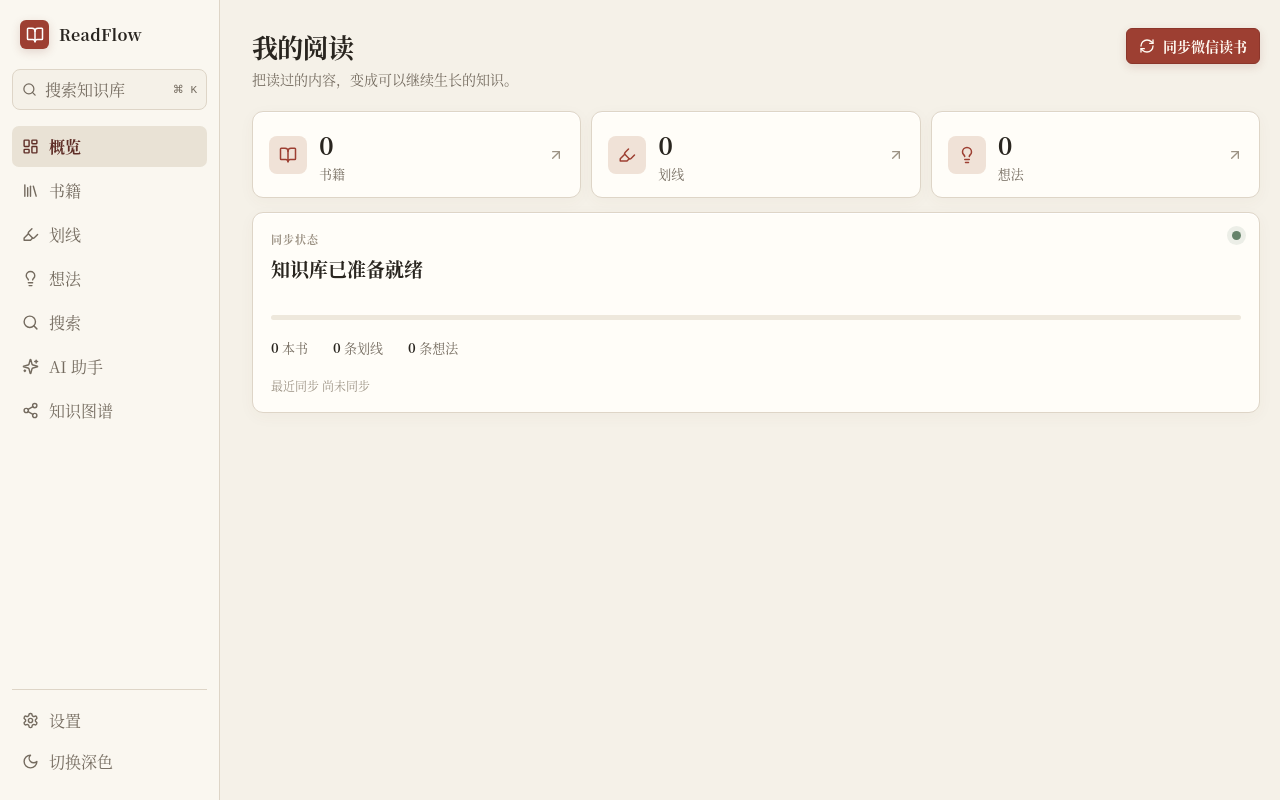
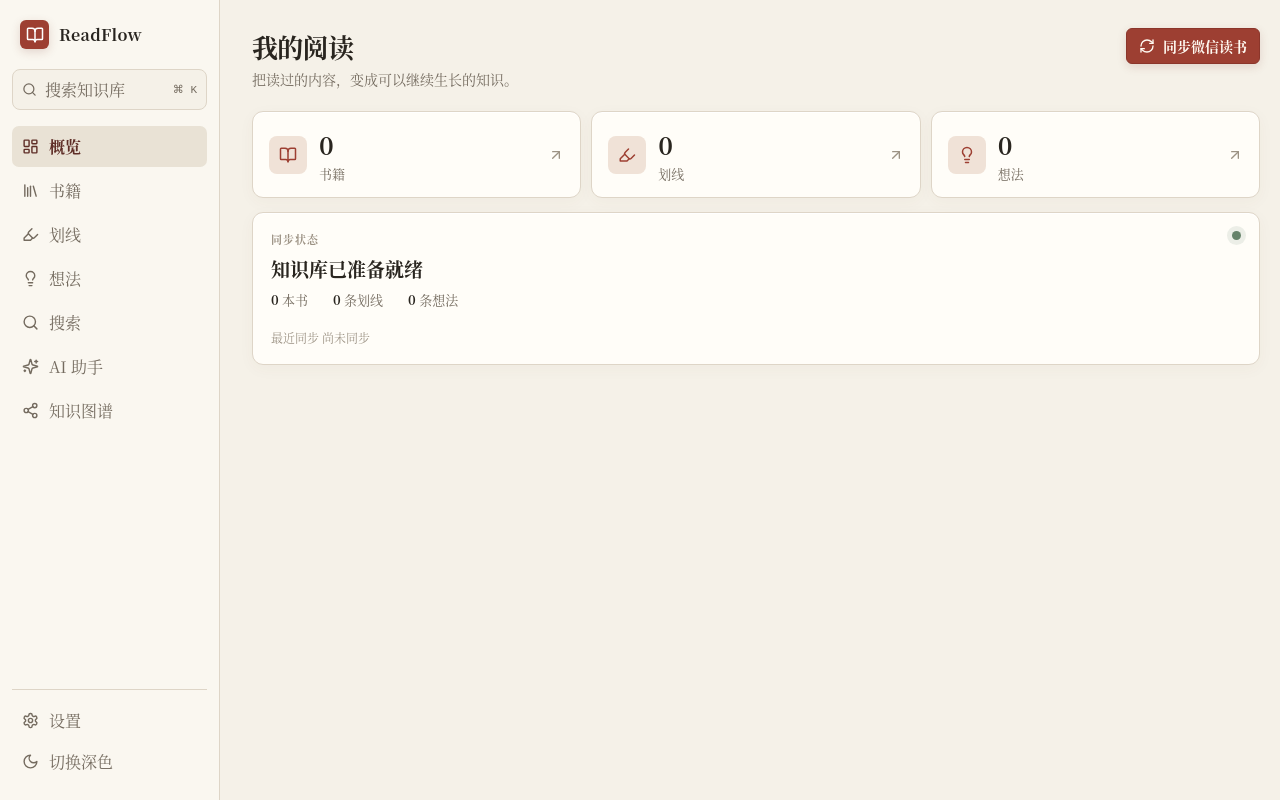
Before and after one commit to fengjutian/reader-knowledge, a React (Vite) app: page / in a window 1280 px wide. Built offline with nearby package versions, Linux system fonts and the light colour scheme.

Commit message:
feat: implement web worker for knowledge graph analysis; optimize data processing and improve UI responsiveness

```diff
--- a/src/pages/Books.tsx
+++ b/src/pages/Books.tsx
@@ -58,7 +58,7 @@ export function Books() {
     {!loading && error && <div className="notes-loading">读取书架失败：{error}</div>}
     {!loading && !error && items.length === 0 && <div className="notes-loading">书架暂时为空，可返回概览同步微信读书。</div>}
     {!loading && !error && items.length > 0 && filtered.length === 0 && <div className="notes-loading">没有符合当前筛选条件的书籍。</div>}
-    {!loading && !error && <section className="book-grid">{visible.map(book => <article className="book-card" key={book.id} role="button" tabIndex={0} onClick={() => openBook(book.id)} onKeyDown={event => { if (event.key === "Enter") openBook(book.id); }}><div className="book-cover"><span>{book.title}</span>{book.cover && <img src={book.cover} alt="" loading="lazy" referrerPolicy="no-referrer" onError={event => { event.currentTarget.style.display = "none"; }} />}</div><div><h3>{book.title}</h3><p>{book.author}</p><small>{book.highlightCount} 条划线 · {book.thoughtCount} 条想法</small><div className="book-progress"><i style={{ width: `${book.progress}%` }} /></div></div></article>)}</section>}
+    {!loading && !error && <section className="book-grid">{visible.map(book => { const progress = Math.min(100, Math.max(0, Math.round(book.progress))); return <article className="book-card" key={book.id} role="button" tabIndex={0} onClick={() => openBook(book.id)} onKeyDown={event => { if (event.key === "Enter") openBook(book.id); }}><div className="book-cover"><span>{book.title}</span>{book.cover && <img src={book.cover} alt="" loading="lazy" referrerPolicy="no-referrer" onError={event => { event.currentTarget.style.display = "none"; }} />}</div><div><h3>{book.title}</h3><p>{book.author}</p><small>{book.highlightCount} 条划线 · {book.thoughtCount} 条想法</small>{progress > 0 && <div className="book-progress-wrap" aria-label={`阅读进度 ${progress}%`}><div className="book-progress-label"><span>阅读进度</span><strong>{progress}%</strong></div><div className="book-progress"><i style={{ width: `${progress}%` }} /></div></div>}</div></article>; })}</section>}
     {!loading && !error && visibleCount < filtered.length && <div className="book-load-more"><Button variant="secondary" onClick={() => setVisibleCount(count => count + 80)}>继续加载（剩余 {filtered.length - visibleCount} 本）</Button></div>}
   </>;
 }
--- a/src/pages/Dashboard.tsx
+++ b/src/pages/Dashboard.tsx
@@ -9,10 +9,11 @@ import type { DashboardStats } from "../types/domain";
 
 export function Dashboard() {
   const [stats, setStats] = useState<DashboardStats>({books:0,highlights:0,thoughts:0}); const sync = useSyncStore(); useEffect(() => { api.dashboard().then(setStats) }, [sync.status]);
+  const syncing = sync.status === "reading" || sync.status === "processing";
   const live = sync.status === "processing" || sync.status === "complete";
   const cards = [{ label:"书籍", value:live?sync.books:stats.books, icon:BookOpen },{label:"划线",value:live?sync.highlights:stats.highlights,icon:Highlighter},{label:"想法",value:live?sync.thoughts:stats.thoughts,icon:Lightbulb}];
   return <><PageHeader title="我的阅读" subtitle="把读过的内容，变成可以继续生长的知识。" actions={<Button icon={<RefreshCw size={16} className={sync.status === "reading" || sync.status === "processing" ? "spin" : ""}/>} onClick={sync.run} disabled={sync.status === "reading" || sync.status === "processing"}>同步微信读书</Button>}/>
     <section className="stats-grid">{cards.map((c,i)=><motion.article className="stat-card" key={c.label} initial={{opacity:0,y:10}} animate={{opacity:1,y:0}} transition={{delay:i*.06}}><div className="stat-card__icon"><c.icon size={18}/></div><strong>{c.value.toLocaleString()}</strong><span>{c.label}</span><ArrowUpRight size={16}/></motion.article>)}</section>
-    <section className="dashboard-grid"><article className="panel sync-panel"><div className="panel-title"><div><span className="eyebrow">同步状态</span><h2>{sync.status === "complete" ? "所有内容已是最新" : sync.message || "知识库已准备就绪"}</h2></div><span className={`status-dot status-dot--${sync.status}`}/></div><div className={`progress ${sync.status === "reading" ? "progress--active" : ""}`}><motion.div animate={{width:sync.status === "reading" ? "8%" : `${sync.progress}%`}}/></div><div className="sync-numbers"><span><strong>{live ? sync.books : stats.books}</strong> 本书</span><span><strong>{live ? sync.highlights : stats.highlights}</strong> 条划线</span><span><strong>{live ? sync.thoughts : stats.thoughts}</strong> 条想法</span></div><p>最近同步 {stats.lastSyncedAt || "尚未同步"}</p></article></section>
+    <section className="dashboard-grid"><article className="panel sync-panel"><div className="panel-title"><div><span className="eyebrow">同步状态</span><h2>{sync.status === "complete" ? "所有内容已是最新" : sync.message || "知识库已准备就绪"}</h2></div><span className={`status-dot status-dot--${sync.status}`}/></div>{syncing && <div className="sync-progress-wrap"><div className="sync-progress-label"><span>{sync.message || "正在同步"}</span><strong>{Math.round(sync.progress)}%</strong></div><div className={`progress ${sync.status === "reading" ? "progress--active" : ""}`}><motion.div animate={{width:sync.status === "reading" ? "8%" : `${sync.progress}%`}}/></div></div>}<div className="sync-numbers"><span><strong>{live ? sync.books : stats.books}</strong> 本书</span><span><strong>{live ? sync.highlights : stats.highlights}</strong> 条划线</span><span><strong>{live ? sync.thoughts : stats.thoughts}</strong> 条想法</span></div><p>最近同步 {stats.lastSyncedAt || "尚未同步"}</p></article></section>
   </>;
 }
--- a/src/pages/KnowledgeGraph.tsx
+++ b/src/pages/KnowledgeGraph.tsx
@@ -1,5 +1,5 @@
 import { BookOpen, Focus, Link2, Search, Share2, X } from "lucide-react";
-import { useEffect, useMemo, useState } from "react";
+import { useEffect, useMemo, useRef, useState } from "react";
 import { api } from "../api/tauri";
 import { PageHeader } from "../components/ui/PageHeader";
 import { useAppStore } from "../stores/app";
@@ -9,78 +9,33 @@ type Node = Book & { x: number; y: number };
 type Edge = { id: string; from: string; to: string; score: number; keywords: string[] };
 type Strength = "all" | "strong" | "balanced" | "broad";
 const W = 1000, H = 650;
-const LIMITS = { all: { books: Infinity, edges: Infinity, neighbors: 3 }, strong: { books: 20, edges: 20, neighbors: 1 }, balanced: { books: 28, edges: 38, neighbors: 2 }, broad: { books: 36, edges: 60, neighbors: 3 } };
-const STOP = new Set(["我们","你们","他们","这个","那个","一个","什么","就是","因为","所以","但是","如果","可以","没有","不是","已经","自己","这种","这样","以及","对于","进行","需要","可能","时候","这里","其中","那些","这些"]);
 const short = (value: string, size: number) => value.length > size ? `${value.slice(0, size)}…` : value;
-
-function terms(text: string) {
-  const clean = text.toLowerCase().replace(/[\s\p{P}\p{S}\d]+/gu, " ");
-  const result: string[] = [];
-  for (const block of clean.match(/[\u3400-\u9fff]{2,}/g) ?? []) for (let i = 0; i < block.length - 1; i += 1) {
-    const word = block.slice(i, i + 2); if (!STOP.has(word)) result.push(word);
-  }
-  return result.concat(clean.match(/[a-z]{3,}/g) ?? []);
-}
-
-function vectors(books: Book[], notes: Note[]) {
-  const documents = books.map(book => terms(`${book.title} ${book.title} ${book.author} ${notes.filter(note => note.bookId === book.id).map(note => `${note.chapter} ${note.content}`).join(" ").slice(0, 30000)}`));
-  const frequency = new Map<string, number>();
-  documents.forEach(document => new Set(document).forEach(word => frequency.set(word, (frequency.get(word) ?? 0) + 1)));
-  return documents.map(document => {
-    const counts = new Map<string, number>(); document.forEach(word => counts.set(word, (counts.get(word) ?? 0) + 1));
-    const vector = new Map<string, number>(); counts.forEach((count, word) => { const f = frequency.get(word) ?? 1; if (f < books.length * .55) vector.set(word, (1 + Math.log(count)) * Math.log(1 + books.length / f)); });
-    return vector;
-  });
-}
-
-function compare(a: Map<string, number>, b: Map<string, number>) {
-  let dot = 0, al = 0, bl = 0; a.forEach(v => { al += v * v; }); b.forEach(v => { bl += v * v; });
-  const shared = [...a].filter(([word]) => b.has(word)).map(([word, value]) => ({ word, weight: value * (b.get(word) ?? 0) })).sort((x, y) => y.weight - x.weight);
-  shared.forEach(item => { dot += item.weight; });
-  return { score: dot / (Math.sqrt(al * bl) || 1), keywords: shared.slice(0, 5).map(item => item.word) };
-}
-
-function position(nodes: Node[], edges: Edge[]) {
-  const points = nodes.map((_, i) => ({ x: W / 2 + Math.cos(i * 2.4) * (80 + 7 * i), y: H / 2 + Math.sin(i * 2.4) * (60 + 5 * i) }));
-  const steps = nodes.length > 80 ? 55 : nodes.length > 45 ? 90 : 150;
-  for (let step = 0; step < steps; step += 1) {
-    const forces = points.map(() => ({ x: 0, y: 0 }));
-    for (let a = 0; a < points.length; a += 1) for (let b = a + 1; b < points.length; b += 1) {
-      const dx = points[a].x - points[b].x, dy = points[a].y - points[b].y, d = Math.max(24, Math.hypot(dx, dy)), push = 1100 / (d * d);
-      forces[a].x += dx / d * push; forces[a].y += dy / d * push; forces[b].x -= dx / d * push; forces[b].y -= dy / d * push;
-    }
-    edges.forEach(edge => { const a = nodes.findIndex(n => n.id === edge.from), b = nodes.findIndex(n => n.id === edge.to); if (a < 0 || b < 0) return; const dx = points[b].x - points[a].x, dy = points[b].y - points[a].y, pull = (Math.hypot(dx, dy) - 135) * .0018; forces[a].x += dx * pull; forces[a].y += dy * pull; forces[b].x -= dx * pull; forces[b].y -= dy * pull; });
-    points.forEach((p, i) => { forces[i].x += (W / 2 - p.x) * .0008; forces[i].y += (H / 2 - p.y) * .0008; p.x = Math.max(55, Math.min(W - 55, p.x + forces[i].x * 5)); p.y = Math.max(55, Math.min(H - 65, p.y + forces[i].y * 5)); });
-  }
-  return nodes.map((node, i) => ({ ...node, ...points[i] }));
-}
-
-function buildGraph(allBooks: Book[], notes: Note[], strength: Strength) {
-  const limit = LIMITS[strength];
-  const sortedBooks = [...allBooks].sort((a, b) => b.highlightCount + b.thoughtCount - a.highlightCount - a.thoughtCount);
-  const books = Number.isFinite(limit.books) ? sortedBooks.slice(0, limit.books) : sortedBooks;
-  const bookVectors = vectors(books, notes), candidates: Edge[] = [];
-  books.forEach((book, a) => books.slice(a + 1).forEach((other, offset) => { const relation = compare(bookVectors[a], bookVectors[a + offset + 1]); if (relation.keywords.length >= 2 && relation.score > .015) candidates.push({ id: `${book.id}:${other.id}`, from: book.id, to: other.id, ...relation }); }));
-  candidates.sort((a, b) => b.score - a.score); const degree = new Map<string, number>();
-  const connected = candidates.filter(edge => { if ((degree.get(edge.from) ?? 0) >= limit.neighbors && (degree.get(edge.to) ?? 0) >= limit.neighbors) return false; degree.set(edge.from, (degree.get(edge.from) ?? 0) + 1); degree.set(edge.to, (degree.get(edge.to) ?? 0) + 1); return true; });
-  const edges = Number.isFinite(limit.edges) ? connected.slice(0, limit.edges) : connected;
-  return { nodes: position(books.map(book => ({ ...book, x: 0, y: 0 })), edges), edges };
-}
 
 export function KnowledgeGraph() {
   const [books, setBooks] = useState<Book[]>([]), [notes, setNotes] = useState<Note[]>([]), [loading, setLoading] = useState(true);
+  const [analyzing, setAnalyzing] = useState(false), [graph, setGraph] = useState<{ nodes: Node[]; edges: Edge[] }>({ nodes: [], edges: [] });
   const [error, setError] = useState(""), [query, setQuery] = useState(""), [strength, setStrength] = useState<Strength>("all");
   const [selectedId, setSelectedId] = useState<string>(), [edgeId, setEdgeId] = useState<string>(), [focusId, setFocusId] = useState<string>();
   const openBook = useAppStore(state => state.openBook);
+  const workerRef = useRef<Worker | null>(null);
   useEffect(() => { Promise.all([api.books(), api.notes()]).then(([b, n]) => { setBooks(b); setNotes(n); }).catch(reason => setError(reason instanceof Error ? reason.message : String(reason))).finally(() => setLoading(false)); }, []);
-  const graph = useMemo(() => buildGraph(books, notes, strength), [books, notes, strength]);
+  useEffect(() => {
+    if (loading || error) return;
+    workerRef.current?.terminate();
+    const worker = new Worker(new URL("../workers/knowledgeGraph.worker.ts", import.meta.url), { type: "module" });
+    workerRef.current = worker; setAnalyzing(true);
+    worker.onmessage = (event: MessageEvent<{ nodes: Node[]; edges: Edge[] }>) => { setGraph(event.data); setAnalyzing(false); };
+    worker.onerror = event => { setError(event.message || "关系分析失败"); setAnalyzing(false); };
+    worker.postMessage({ books, notes, strength });
+    return () => worker.terminate();
+  }, [books, notes, strength, loading, error]);
   const selected = graph.nodes.find(node => node.id === selectedId), selectedEdge = graph.edges.find(edge => edge.id === edgeId);
   const focus = useMemo(() => !focusId ? new Set(graph.nodes.map(node => node.id)) : new Set([focusId, ...graph.edges.filter(edge => edge.from === focusId || edge.to === focusId).flatMap(edge => [edge.from, edge.to])]), [focusId, graph]);
   const q = query.trim().toLowerCase();
   return <div className="knowledge-graph-page"><PageHeader title="书籍关系图谱" subtitle="从你的划线与想法中，发现书与书之间的共同主题。" />
     <div className="graph-toolbar"><label className="graph-search"><Search size={16}/><input value={query} onChange={e => setQuery(e.target.value)} placeholder="搜索书名或作者" /></label><label className="graph-strength"><Link2 size={14}/><span>关联范围</span><select value={strength} onChange={e => { setStrength(e.target.value as Strength); setFocusId(undefined); }}><option value="all">全部书籍</option><option value="strong">核心关联</option><option value="balanced">均衡</option><option value="broad">更多关联</option></select></label>{focusId && <button className="graph-reset" onClick={() => setFocusId(undefined)}><X size={14}/>查看全部</button>}<span>{graph.nodes.length} / {books.length} 本书 · {graph.edges.length} 条关系</span></div>
-    <section className="graph-shell">{loading && <div className="graph-state">正在分析书籍之间的联系…</div>}{!loading && error && <div className="graph-state"><Share2/><strong>暂时无法生成图谱</strong><span>{error}</span></div>}{!loading && !error && !graph.nodes.length && <div className="graph-state"><Share2/><strong>还没有发现可靠的书籍关系</strong><span>更多划线与想法会让关联分析更加准确。</span></div>}
-      {!loading && !error && !!graph.nodes.length && <svg className="knowledge-graph" viewBox={`0 0 ${W} ${H}`} role="img" aria-label="书籍关系图谱"><g className="graph-edges">{graph.edges.map(edge => { const from = graph.nodes.find(n => n.id === edge.from)!, to = graph.nodes.find(n => n.id === edge.to)!; return <g key={edge.id} className={`graph-relation${edgeId === edge.id ? " selected" : ""}${!focus.has(edge.from) || !focus.has(edge.to) ? " dimmed" : ""}`} onClick={() => { setEdgeId(edge.id); setSelectedId(undefined); }}><line x1={from.x} y1={from.y} x2={to.x} y2={to.y} style={{ strokeWidth: 1.2 + edge.score * 8 }}/><line className="graph-relation__hit" x1={from.x} y1={from.y} x2={to.x} y2={to.y}/></g>; })}</g>{graph.nodes.map(node => <g key={node.id} className={`graph-node graph-node--book${selectedId === node.id ? " selected" : ""}${!focus.has(node.id) || (!!q && !`${node.title}${node.author}`.toLowerCase().includes(q)) ? " dimmed" : ""}`} transform={`translate(${node.x} ${node.y})`} onClick={() => { setSelectedId(node.id); setEdgeId(undefined); }} role="button" tabIndex={0}><circle r={24 + Math.min(9, Math.log2(node.highlightCount + node.thoughtCount + 1) * 1.8)}/><BookOpen size={18} x={-9} y={-9}/><text y="45" textAnchor="middle">{short(node.title, 10)}</text></g>)}</svg>}
+    <section className="graph-shell">{(loading || analyzing) && <div className="graph-state">正在后台分析书籍之间的联系…<span>你可以继续使用其他页面</span></div>}{!loading && error && <div className="graph-state"><Share2/><strong>暂时无法生成图谱</strong><span>{error}</span></div>}{!loading && !analyzing && !error && !graph.nodes.length && <div className="graph-state"><Share2/><strong>还没有发现可靠的书籍关系</strong><span>更多划线与想法会让关联分析更加准确。</span></div>}
+      {!loading && !analyzing && !error && !!graph.nodes.length && <svg className="knowledge-graph" viewBox={`0 0 ${W} ${H}`} role="img" aria-label="书籍关系图谱"><g className="graph-edges">{graph.edges.map(edge => { const from = graph.nodes.find(n => n.id === edge.from)!, to = graph.nodes.find(n => n.id === edge.to)!; return <g key={edge.id} className={`graph-relation${edgeId === edge.id ? " selected" : ""}${!focus.has(edge.from) || !focus.has(edge.to) ? " dimmed" : ""}`} onClick={() => { setEdgeId(edge.id); setSelectedId(undefined); }}><line x1={from.x} y1={from.y} x2={to.x} y2={to.y} style={{ strokeWidth: 1.2 + edge.score * 8 }}/><line className="graph-relation__hit" x1={from.x} y1={from.y} x2={to.x} y2={to.y}/></g>; })}</g>{graph.nodes.map(node => <g key={node.id} className={`graph-node graph-node--book${selectedId === node.id ? " selected" : ""}${!focus.has(node.id) || (!!q && !`${node.title}${node.author}`.toLowerCase().includes(q)) ? " dimmed" : ""}`} transform={`translate(${node.x} ${node.y})`} onClick={() => { setSelectedId(node.id); setEdgeId(undefined); }} role="button" tabIndex={0}><circle r={24 + Math.min(9, Math.log2(node.highlightCount + node.thoughtCount + 1) * 1.8)}/><BookOpen size={18} x={-9} y={-9}/><text y="45" textAnchor="middle">{short(node.title, 10)}</text></g>)}</svg>}
       {selected && <aside className="graph-detail"><button className="graph-detail__close" onClick={() => setSelectedId(undefined)}><X size={16}/></button><span className="graph-kind">书籍</span><h2>{selected.title}</h2><p>{selected.author}</p><small>{selected.highlightCount} 条划线 · {selected.thoughtCount} 条想法 · {graph.edges.filter(edge => edge.from === selected.id || edge.to === selected.id).length} 本关联书籍</small><div className="graph-detail__actions"><button onClick={() => setFocusId(selected.id)}><Focus size={14}/>查看关系网</button><button onClick={() => openBook(selected.id)}><BookOpen size={14}/>打开书籍</button></div></aside>}
       {selectedEdge && (() => { const from = graph.nodes.find(n => n.id === selectedEdge.from)!, to = graph.nodes.find(n => n.id === selectedEdge.to)!; return <aside className="graph-detail graph-relation-detail"><button className="graph-detail__close" onClick={() => setEdgeId(undefined)}><X size={16}/></button><span className="graph-kind">关联依据</span><h2>《{from.title}》<br/>与《{to.title}》</h2><p>共同出现在两本书阅读记录中的主题词：</p><div className="relation-keywords">{selectedEdge.keywords.map(word => <span key={word}>{word}</span>)}</div><small>关联强度 {Math.round(selectedEdge.score * 100)}%</small></aside>; })()}
       {!!graph.nodes.length && <div className="graph-legend"><span><i className="book"/>圆越大，阅读记录越多</span><span><i className="relation"/>线越粗，内容关联越强</span></div>}
--- a/src/styles/overrides.scss
+++ b/src/styles/overrides.scss
@@ -128,6 +128,12 @@
 .stat-card,.panel,.book-card,.note-card,.settings-card { border-color:#ded5c7;box-shadow:0 1px 0 #fff inset,0 4px 16px #66523d0a; }
 .status-dot { background:#66836a;box-shadow:0 0 0 5px #66836a1f; }
 .progress div { background:#9d3f32; }
+.sync-progress-wrap { margin:22px 0 18px; }
+.sync-progress-wrap .progress { margin:7px 0 0; }
+.sync-progress-label,.book-progress-label { display:flex;align-items:center;justify-content:space-between;color:var(--muted);font-size:11px; }
+.sync-progress-label strong,.book-progress-label strong { color:var(--secondary);font-weight:600; }
+.book-progress-wrap { margin-top:14px; }
+.book-progress-wrap .book-progress { margin-top:6px; }
 .quick-search { background:#f5f1e8;border-color:#ded5c7; }
 .settings-tabs,.ai-modes { background:#eae3d7; }
 .settings-tabs button.active,.ai-modes button.active { color:#6f3027;background:#fffaf2;box-shadow:0 1px 4px #59432c14; }
--- /dev/null
+++ b/src/workers/knowledgeGraph.worker.ts
@@ -0,0 +1,41 @@
+import type { Book, Note } from "../types/domain";
+
+type Strength = "all" | "strong" | "balanced" | "broad";
+type Node = Book & { x: number; y: number };
+type Edge = { id: string; from: string; to: string; score: number; keywords: string[] };
+const LIMITS = { all: { books: Infinity, edges: Infinity, neighbors: 3 }, strong: { books: 20, edges: 20, neighbors: 1 }, balanced: { books: 28, edges: 38, neighbors: 2 }, broad: { books: 36, edges: 60, neighbors: 3 } };
+const STOP = new Set(["我们","你们","他们","这个","那个","一个","什么","就是","因为","所以","但是","如果","可以","没有","不是","已经","自己","这种","这样","以及","对于","进行","需要","可能","时候","这里","其中","那些","这些"]);
+
+function terms(text: string) {
+  const clean = text.toLowerCase().replace(/[\s\p{P}\p{S}\d]+/gu, " "), result: string[] = [];
+  for (const block of clean.match(/[\u3400-\u9fff]{2,}/g) ?? []) for (let index = 0; index < block.length - 1; index += 1) { const word = block.slice(index, index + 2); if (!STOP.has(word)) result.push(word); }
+  return result.concat(clean.match(/[a-z]{3,}/g) ?? []);
+}
+
+function vectors(books: Book[], notes: Note[]) {
+  const evidence = new Map<string, string>();
+  for (const note of notes) { const current = evidence.get(note.bookId) ?? ""; if (current.length < 16000) evidence.set(note.bookId, `${current} ${note.chapter} ${note.content}`.slice(0, 16000)); }
+  const documents = books.map(book => terms(`${book.title} ${book.title} ${book.author} ${evidence.get(book.id) ?? ""}`));
+  const frequency = new Map<string, number>(); documents.forEach(document => new Set(document).forEach(word => frequency.set(word, (frequency.get(word) ?? 0) + 1)));
+  return documents.map(document => { const counts = new Map<string, number>(); document.forEach(word => counts.set(word, (counts.get(word) ?? 0) + 1)); return new Map([...counts].map(([word, count]) => [word, (1 + Math.log(count)) * Math.log(1 + books.length / (frequency.get(word) ?? 1))] as const).filter(([word]) => (frequency.get(word) ?? 1) < books.length * .55).sort((a, b) => b[1] - a[1]).slice(0, 100)); });
+}
+
+function position(books: Book[]) {
+  const count = Math.max(1, books.length);
+  return books.map((book, index): Node => { const angle = index * 2.399963, radius = 35 + Math.sqrt(index / count) * 270; return { ...book, x: 500 + Math.cos(angle) * radius * 1.55, y: 325 + Math.sin(angle) * radius }; });
+}
+
+function build(booksInput: Book[], notes: Note[], strength: Strength) {
+  const limit = LIMITS[strength], sorted = [...booksInput].sort((a, b) => b.highlightCount + b.thoughtCount - a.highlightCount - a.thoughtCount);
+  const books = Number.isFinite(limit.books) ? sorted.slice(0, limit.books) : sorted, data = vectors(books, notes), lengths = data.map(vector => Math.sqrt([...vector.values()].reduce((sum, value) => sum + value * value, 0)) || 1);
+  const postings = new Map<string, { index: number; value: number }[]>(); data.forEach((vector, index) => vector.forEach((value, word) => postings.set(word, [...(postings.get(word) ?? []), { index, value }])));
+  const pairs = new Map<string, { dot: number; words: { word: string; weight: number }[] }>();
+  postings.forEach((items, word) => { if (items.length > 40) return; for (let a = 0; a < items.length; a += 1) for (let b = a + 1; b < items.length; b += 1) { const key = `${items[a].index}:${items[b].index}`, pair = pairs.get(key) ?? { dot: 0, words: [] }, weight = items[a].value * items[b].value; pair.dot += weight; pair.words.push({ word, weight }); pairs.set(key, pair); } });
+  const candidates: Edge[] = [];
+  pairs.forEach((pair, key) => { const [a, b] = key.split(":").map(Number), score = pair.dot / (lengths[a] * lengths[b]); if (score > .015 && pair.words.length >= 2) candidates.push({ id: `${books[a].id}:${books[b].id}`, from: books[a].id, to: books[b].id, score, keywords: pair.words.sort((x, y) => y.weight - x.weight).slice(0, 5).map(item => item.word) }); });
+  candidates.sort((a, b) => b.score - a.score); const degree = new Map<string, number>();
+  const connected = candidates.filter(edge => { if ((degree.get(edge.from) ?? 0) >= limit.neighbors && (degree.get(edge.to) ?? 0) >= limit.neighbors) return false; degree.set(edge.from, (degree.get(edge.from) ?? 0) + 1); degree.set(edge.to, (degree.get(edge.to) ?? 0) + 1); return true; });
+  return { nodes: position(books), edges: Number.isFinite(limit.edges) ? connected.slice(0, limit.edges) : connected };
+}
+
+self.onmessage = (event: MessageEvent<{ books: Book[]; notes: Note[]; strength: Strength }>) => self.postMessage(build(event.data.books, event.data.notes, event.data.strength));
```
